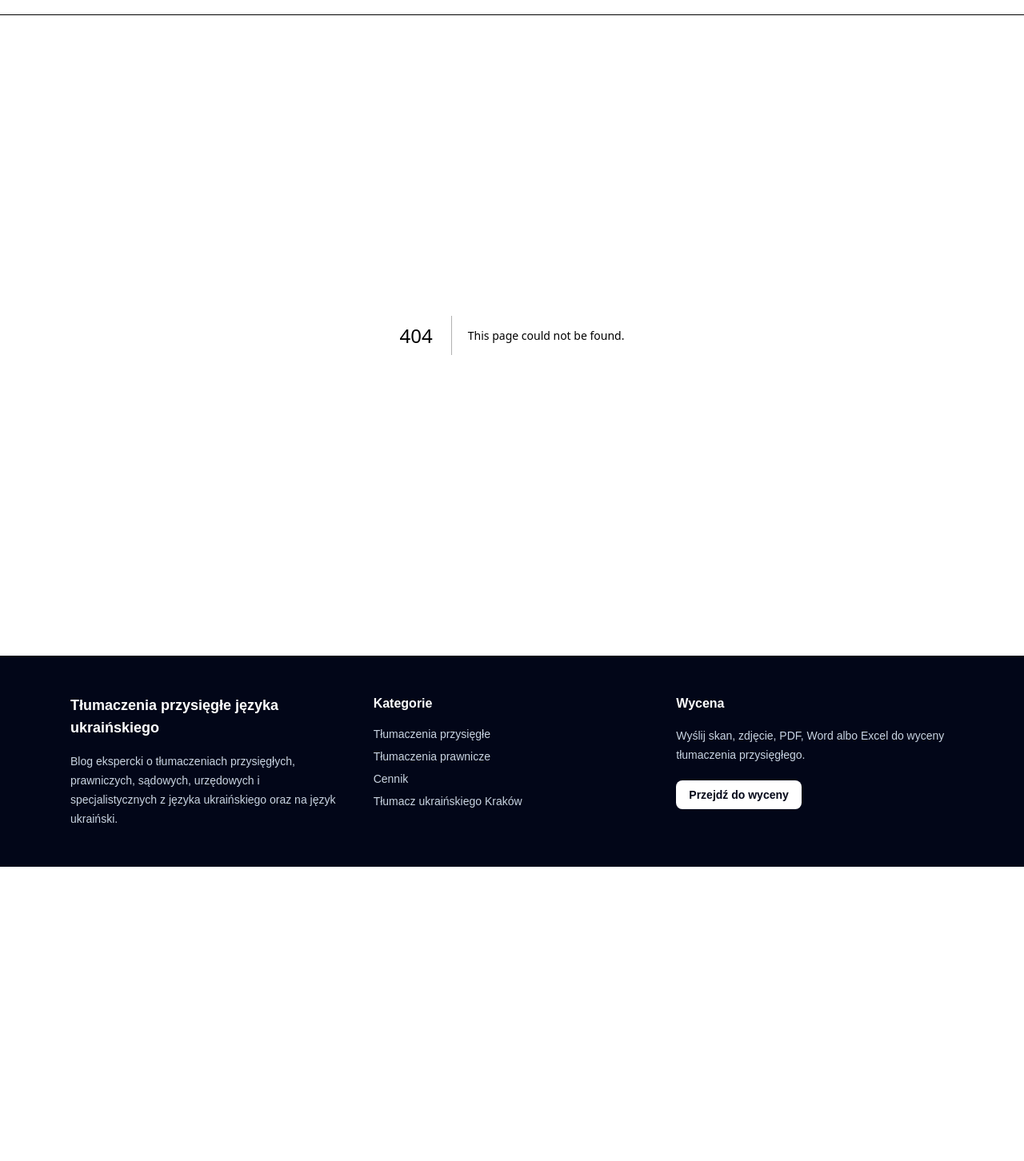
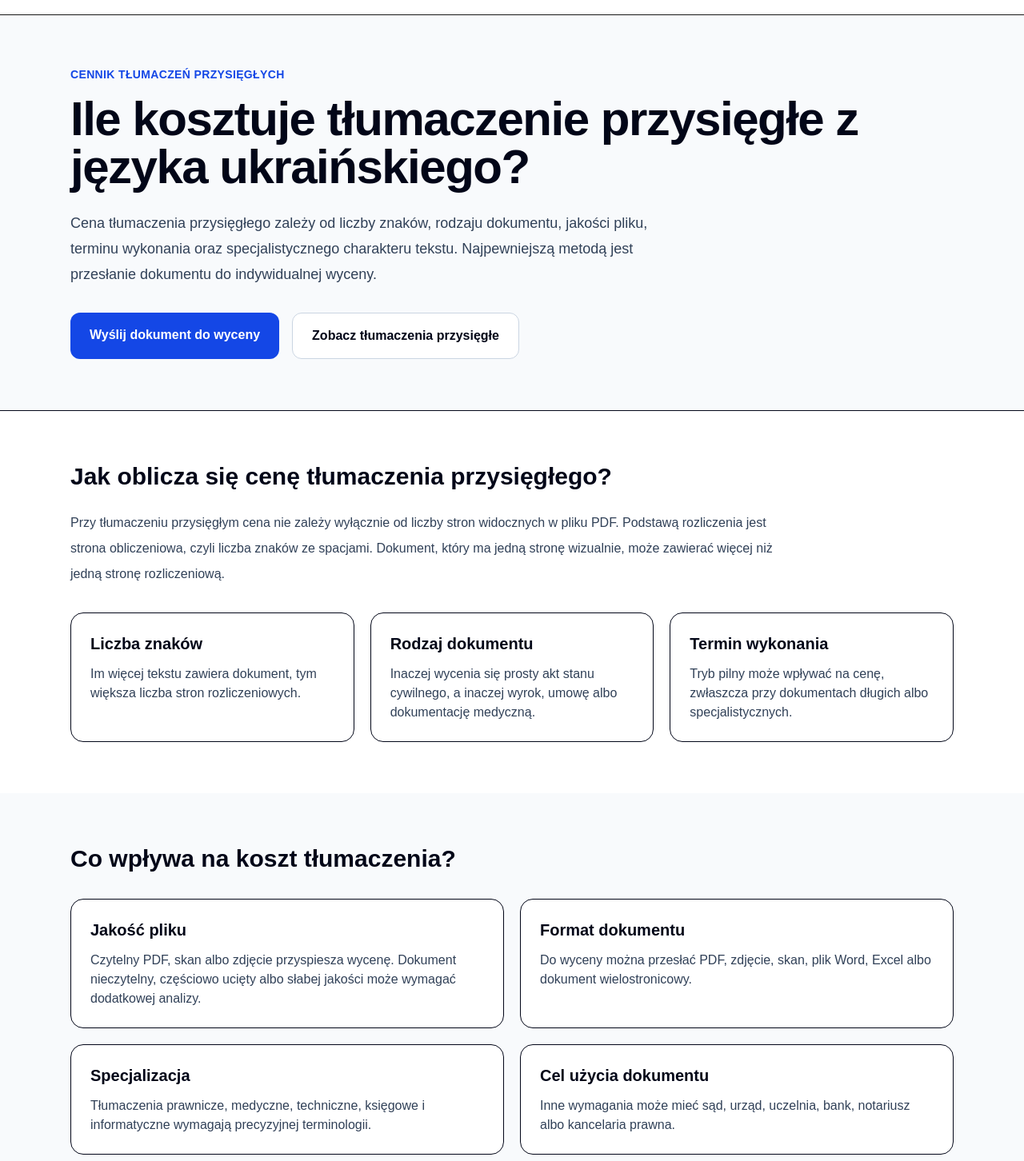
Before and after one commit to tzdh4c2pyw-tech/tlumaczenia-przysiegle-blog, a Next.js app: page /cennik in a window 1280 px wide. Before the commit this address had no page. Shown: the part 58-1510 px from the top of the page at 80% size. Before the commit the page ends 1142 px from the top, so only its background shows below. Built offline with nearby package versions, Linux system fonts and the light colour scheme.

Commit message:
Add pricing SEO page

```diff
--- /dev/null
+++ b/app/cennik/page.tsx
@@ -0,0 +1,168 @@
+import type { Metadata } from "next";
+
+export const metadata: Metadata = {
+  title: "Cennik tłumaczeń przysięgłych ukraiński — cena, znaki, wycena",
+  description:
+    "Cennik tłumaczeń przysięgłych języka ukraińskiego: strona rozliczeniowa, 1125 znaków, tryb pilny, pliki PDF, skany, Word, Excel i dokumenty specjalistyczne.",
+};
+
+export default function CennikPage() {
+  return (
+    <main className="bg-white text-slate-950">
+      <section className="border-b bg-slate-50">
+        <div className="mx-auto max-w-6xl px-6 py-16">
+          <p className="mb-4 text-sm font-semibold uppercase tracking-wide text-blue-700">
+            Cennik tłumaczeń przysięgłych
+          </p>
+
+          <h1 className="max-w-5xl text-4xl font-bold tracking-tight md:text-6xl">
+            Ile kosztuje tłumaczenie przysięgłe z języka ukraińskiego?
+          </h1>
+
+          <p className="mt-6 max-w-3xl text-lg leading-8 text-slate-700">
+            Cena tłumaczenia przysięgłego zależy od liczby znaków, rodzaju
+            dokumentu, jakości pliku, terminu wykonania oraz specjalistycznego
+            charakteru tekstu. Najpewniejszą metodą jest przesłanie dokumentu
+            do indywidualnej wyceny.
+          </p>
+
+          <div className="mt-8 flex flex-col gap-4 sm:flex-row">
+            <a
+              href="https://tlumaczrosyjskiegoiukrainskiego.pl"
+              className="rounded-xl bg-blue-700 px-6 py-4 text-center font-semibold text-white hover:bg-blue-800"
+            >
+              Wyślij dokument do wyceny
+            </a>
+
+            <a
+              href="/tlumaczenia-przysiegle"
+              className="rounded-xl border border-slate-300 bg-white px-6 py-4 text-center font-semibold hover:bg-slate-50"
+            >
+              Zobacz tłumaczenia przysięgłe
+            </a>
+          </div>
+        </div>
+      </section>
+
+      <section className="mx-auto max-w-6xl px-6 py-16">
+        <h2 className="text-3xl font-bold">
+          Jak oblicza się cenę tłumaczenia przysięgłego?
+        </h2>
+
+        <p className="mt-6 max-w-4xl leading-8 text-slate-700">
+          Przy tłumaczeniu przysięgłym cena nie zależy wyłącznie od liczby stron
+          widocznych w pliku PDF. Podstawą rozliczenia jest strona
+          obliczeniowa, czyli liczba znaków ze spacjami. Dokument, który ma
+          jedną stronę wizualnie, może zawierać więcej niż jedną stronę
+          rozliczeniową.
+        </p>
+
+        <div className="mt-8 grid gap-5 md:grid-cols-3">
+          <div className="rounded-2xl border p-6">
+            <h3 className="text-xl font-bold">Liczba znaków</h3>
+            <p className="mt-3 text-slate-700">
+              Im więcej tekstu zawiera dokument, tym większa liczba stron
+              rozliczeniowych.
+            </p>
+          </div>
+
+          <div className="rounded-2xl border p-6">
+            <h3 className="text-xl font-bold">Rodzaj dokumentu</h3>
+            <p className="mt-3 text-slate-700">
+              Inaczej wycenia się prosty akt stanu cywilnego, a inaczej wyrok,
+              umowę albo dokumentację medyczną.
+            </p>
+          </div>
+
+          <div className="rounded-2xl border p-6">
+            <h3 className="text-xl font-bold">Termin wykonania</h3>
+            <p className="mt-3 text-slate-700">
+              Tryb pilny może wpływać na cenę, zwłaszcza przy dokumentach
+              długich albo specjalistycznych.
+            </p>
+          </div>
+        </div>
+      </section>
+
+      <section className="bg-slate-50">
+        <div className="mx-auto max-w-6xl px-6 py-16">
+          <h2 className="text-3xl font-bold">
+            Co wpływa na koszt tłumaczenia?
+          </h2>
+
+          <div className="mt-8 grid gap-5 md:grid-cols-2">
+            <div className="rounded-2xl border bg-white p-6">
+              <h3 className="text-xl font-bold">Jakość pliku</h3>
+              <p className="mt-3 text-slate-700">
+                Czytelny PDF, skan albo zdjęcie przyspiesza wycenę. Dokument
+                nieczytelny, częściowo ucięty albo słabej jakości może wymagać
+                dodatkowej analizy.
+              </p>
+            </div>
+
+            <div className="rounded-2xl border bg-white p-6">
+              <h3 className="text-xl font-bold">Format dokumentu</h3>
+              <p className="mt-3 text-slate-700">
+                Do wyceny można przesłać PDF, zdjęcie, skan, plik Word, Excel
+                albo dokument wielostronicowy.
+              </p>
+            </div>
+
+            <div className="rounded-2xl border bg-white p-6">
+              <h3 className="text-xl font-bold">Specjalizacja</h3>
+              <p className="mt-3 text-slate-700">
+                Tłumaczenia prawnicze, medyczne, techniczne, księgowe i
+                informatyczne wymagają precyzyjnej terminologii.
+              </p>
+            </div>
+
+            <div className="rounded-2xl border bg-white p-6">
+              <h3 className="text-xl font-bold">Cel użycia dokumentu</h3>
+              <p className="mt-3 text-slate-700">
+                Inne wymagania może mieć sąd, urząd, uczelnia, bank, notariusz
+                albo kancelaria prawna.
+              </p>
+            </div>
+          </div>
+        </div>
+      </section>
+
+      <section className="mx-auto max-w-6xl px-6 py-16">
+        <h2 className="text-3xl font-bold">
+          Przykładowe dokumenty do wyceny
+        </h2>
+
+        <div className="mt-8 grid gap-4 md:grid-cols-2">
+          <div className="rounded-xl border p-5">Akt urodzenia z Ukrainy</div>
+          <div className="rounded-xl border p-5">Akt małżeństwa z Ukrainy</div>
+          <div className="rounded-xl border p-5">Wyrok albo postanowienie sądu</div>
+          <div className="rounded-xl border p-5">Pełnomocnictwo albo umowa</div>
+          <div className="rounded-xl border p-5">Dyplom, świadectwo, suplement</div>
+          <div className="rounded-xl border p-5">Dokumentacja medyczna</div>
+          <div className="rounded-xl border p-5">Dokumenty firmowe i księgowe</div>
+          <div className="rounded-xl border p-5">PDF, skan, Word albo Excel</div>
+        </div>
+      </section>
+
+      <section className="bg-blue-700 text-white">
+        <div className="mx-auto max-w-6xl px-6 py-16">
+          <h2 className="max-w-3xl text-3xl font-bold">
+            Chcesz poznać dokładną cenę tłumaczenia?
+          </h2>
+
+          <p className="mt-4 max-w-3xl text-lg text-blue-50">
+            Wyślij dokument do wyceny. Otrzymasz informację o cenie, terminie
+            wykonania i możliwym sposobie odbioru tłumaczenia przysięgłego.
+          </p>
+
+          <a
+            href="https://tlumaczrosyjskiegoiukrainskiego.pl"
+            className="mt-8 inline-block rounded-xl bg-white px-6 py-4 font-semibold text-blue-700 hover:bg-blue-50"
+          >
+            Wyślij dokument do wyceny
+          </a>
+        </div>
+      </section>
+    </main>
+  );
+}
```
